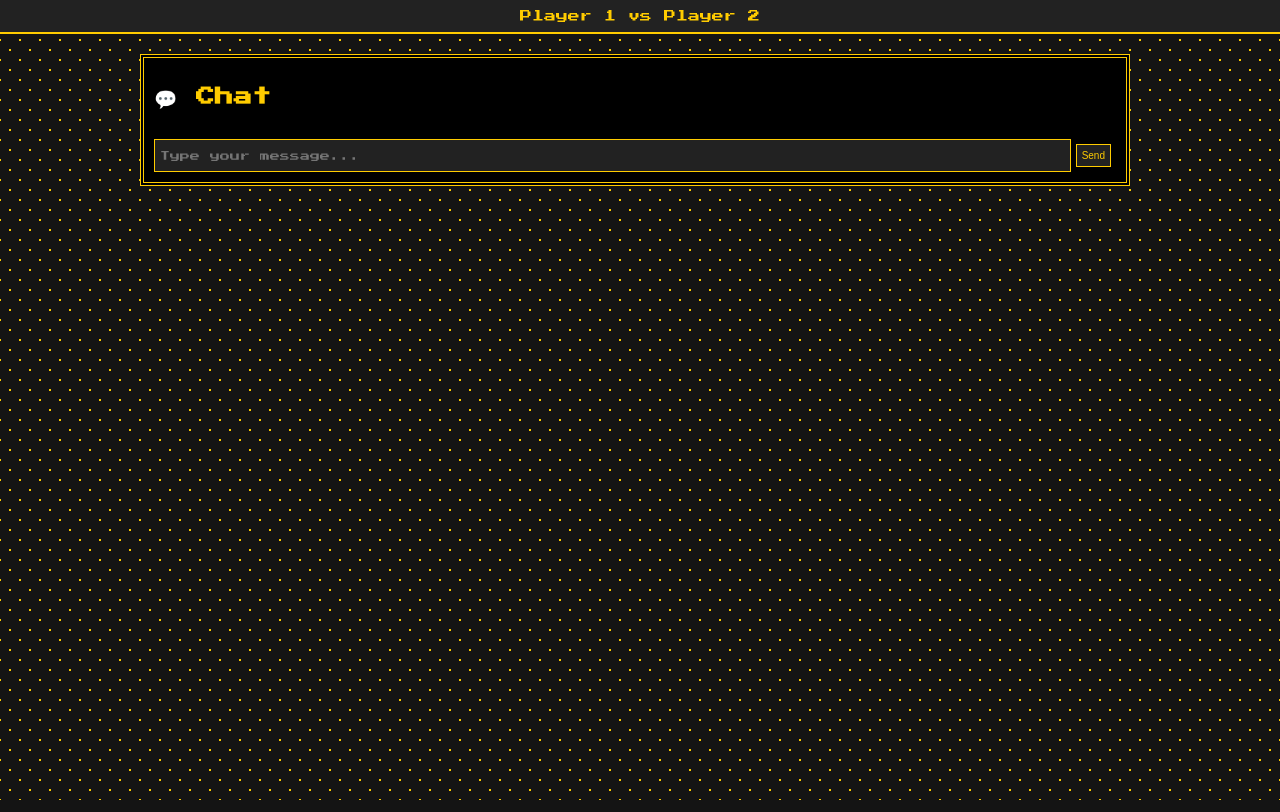
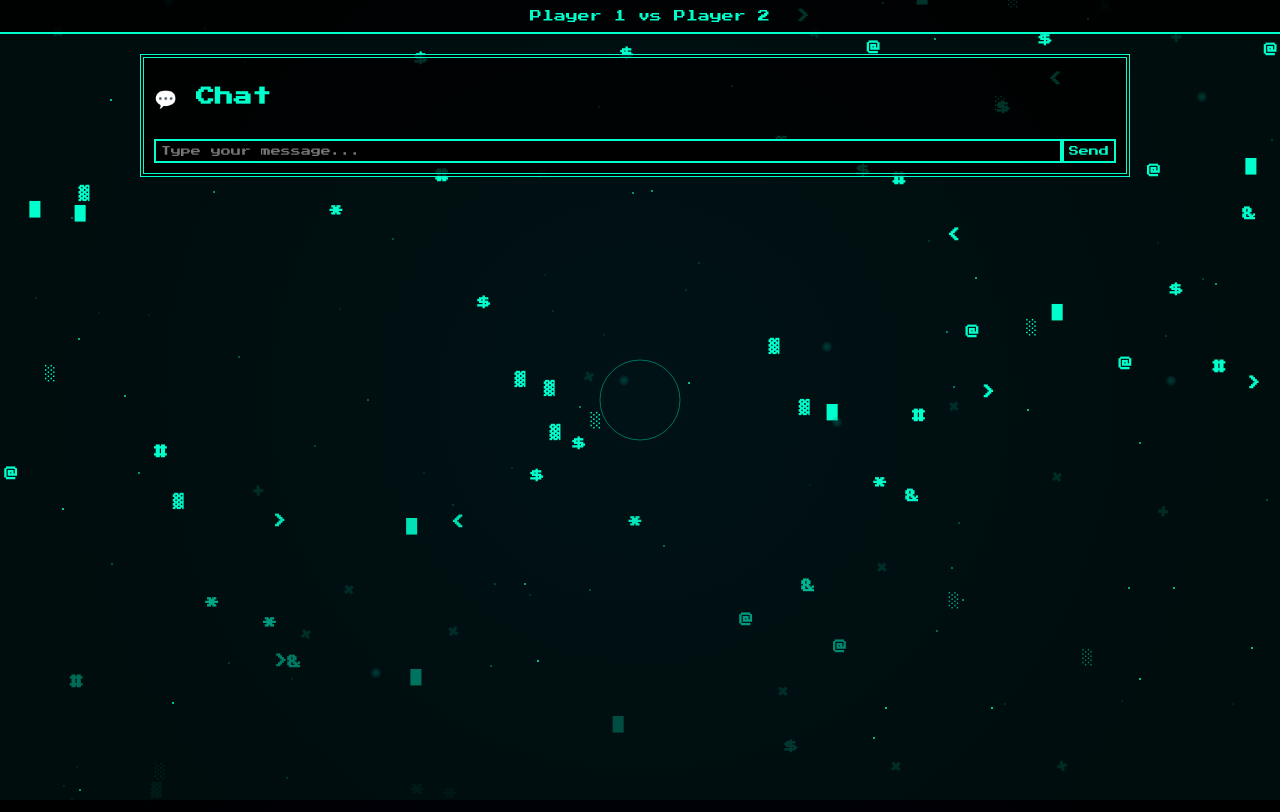
Before and after one commit to Kayyummd/game, a Flask app: page /multiplayer_game.html in a window 1280 px wide. Run offline with Flask 3, Linux system fonts and the light colour scheme; some libraries are stand-ins or nearby versions.

Commit message:
Update multiplayer_game.html

```diff
--- a/cricket_project/templates/multiplayer_game.html
+++ b/cricket_project/templates/multiplayer_game.html
@@ -8,36 +8,149 @@
   <script src="https://cdn.socket.io/4.7.2/socket.io.min.js"></script>
   <script src="https://cdn.jsdelivr.net/npm/canvas-confetti@1.6.0/dist/confetti.browser.min.js"></script>
   <style>
-  body {
-    font-family: 'Press Start 2P', cursive;
-    background: #111;
-    background-image:
-      radial-gradient(#ffcc00 1px, transparent 1px),
-      radial-gradient(#ffcc00 1px, transparent 1px);
-    background-position: 0 0, 10px 10px;
-    background-size: 20px 20px;
-    color: #ffcc00;
+    html, body {
       margin: 0;
       padding: 0;
-    display: flex;
-    flex-direction: column;
-    align-items: center;
-    animation: pulse 8s infinite ease-in-out;
+      height: 100%;
+      font-family: 'Press Start 2P', cursive;
+      background: radial-gradient(circle at center, #000010 0%, #000000 100%);
+      overflow: hidden;
+      color: #00ffcc;
     }
 
-  @keyframes pulse {
-    0%, 100% { background-color: #111; }
-    50% { background-color: #1c1c1c; }
+    canvas {
+      position: absolute;
+      top: 0;
+      left: 0;
+      z-index: 4;
+      pointer-events: none;
+    }
+
+    .grid {
+      position: absolute;
+      width: 100%;
+      height: 100%;
+      background: repeating-linear-gradient(#001111 1px, transparent 2px),
+                  repeating-linear-gradient(to right, #001111 1px, transparent 2px);
+      background-size: 60px 60px;
+      animation: gridmove 60s linear infinite;
+      z-index: 0;
+    }
+
+    @keyframes gridmove {
+      0% { background-position: 0 0; }
+      100% { background-position: 1000px 1000px; }
+    }
+
+    .scanlines, .crt-wave {
+      position: absolute;
+      width: 100%;
+      height: 100%;
+      pointer-events: none;
+      z-index: 6;
+    }
+
+    .scanlines {
+      background: repeating-linear-gradient(to bottom, rgba(0,255,255,0.015), rgba(0,255,255,0.015) 1px, transparent 1px, transparent 2px);
+      mix-blend-mode: overlay;
+      animation: flicker 2s infinite alternate;
+    }
+
+    @keyframes flicker {
+      0% { filter: brightness(1); }
+      100% { filter: brightness(1.05); }
+    }
+
+    .crt-wave {
+      background: radial-gradient(circle, rgba(0,255,255,0.02) 0%, transparent 70%);
+      animation: wave 3s ease-in-out infinite;
+      mix-blend-mode: screen;
+    }
+
+    @keyframes wave {
+      0%, 100% { transform: scale(1); }
+      50% { transform: scale(1.02); }
+    }
+
+    .matrix {
+      position: absolute;
+      width: 100%;
+      height: 100%;
+      z-index: 2;
+      pointer-events: none;
+    }
+
+    .matrix span {
+      position: absolute;
+      color: #00ffcc;
+      opacity: 0;
+      font-size: 14px;
+      font-weight: bold;
+      animation: fall 5s linear infinite;
+    }
+
+    @keyframes fall {
+      0% { transform: translateY(-100vh); opacity: 0; }
+      20% { opacity: 1; }
+      80% { opacity: 1; }
+      100% { transform: translateY(100vh); opacity: 0; }
+    }
+
+    .stars {
+      position: absolute;
+      width: 100%;
+      height: 100%;
+      z-index: 1;
+    }
+
+    .star {
+      position: absolute;
+      width: 2px;
+      height: 2px;
+      background: #00ffcc;
+      border-radius: 50%;
+      animation: twinkle 2s infinite ease-in-out;
+    }
+
+    @keyframes twinkle {
+      0%, 100% { opacity: 0.1; }
+      50% { opacity: 1; }
+    }
+
+    .orb, .cross {
+      position: absolute;
+      z-index: 3;
+      opacity: 0.2;
+      animation: float 8s ease-in-out infinite;
+    }
+
+    .orb {
+      width: 10px;
+      height: 10px;
+      background: radial-gradient(circle, #00ffcc, #002);
+      border-radius: 50%;
+    }
+
+    .cross {
+      font-size: 14px;
+      color: #00ffccaa;
+    }
+
+    @keyframes float {
+      0% { transform: translateY(0) rotate(0deg); }
+      50% { transform: translateY(-15px) rotate(180deg); }
+      100% { transform: translateY(0) rotate(360deg); }
     }
 
     .top-bar {
       width: 100%;
       padding: 10px;
-    background-color: #222;
-    color: #ffcc00;
+      background-color: #000000cc;
       text-align: center;
       font-size: 12px;
-    border-bottom: 2px solid #ffcc00;
+      border-bottom: 2px solid #00ffcc;
+      z-index: 10;
+      position: relative;
     }
 
     .game-wrapper {
@@ -45,6 +158,9 @@
       justify-content: space-between;
       width: 100%;
       max-width: 1000px;
+      margin: auto;
+      z-index: 10;
+      position: relative;
     }
 
     .game-container {
@@ -54,9 +170,9 @@
       align-items: center;
       margin: 20px;
       padding: 10px;
-    background-color: #000;
-    box-shadow: 0 0 25px #ffcc00, 0 0 50px #ffcc00;
-    border: 4px double #ffcc00;
+      background-color: #000000cc;
+      box-shadow: 0 0 25px #00ffcc;
+      border: 4px double #00ffcc;
     }
 
     .chat-box {
@@ -65,8 +181,8 @@
       flex-direction: column;
       margin: 20px 10px 20px 0;
       padding: 10px;
-    background-color: #000;
-    border: 4px double #ffcc00;
+      background-color: #000000cc;
+      border: 4px double #00ffcc;
       max-height: 500px;
     }
 
@@ -81,37 +197,27 @@
       display: flex;
     }
 
+    #chat-input input,
+    #chat-input button,
+    button {
+      font-family: 'Press Start 2P', cursive;
+      background-color: #000;
+      color: #00ffcc;
+      border: 2px solid #00ffcc;
+      padding: 5px;
+      font-size: 10px;
+    }
+
     #chat-input input {
       flex: 1;
-    padding: 5px;
-    font-family: 'Press Start 2P', cursive;
-    font-size: 10px;
-    background-color: #222;
-    color: #ffcc00;
-    border: 1px solid #ffcc00;
     }
 
-  #chat-input button {
-    background-color: #222;
-    color: #ffcc00;
-    border: 1px solid #ffcc00;
-    font-size: 10px;
-    cursor: pointer;
-    padding: 5px;
-  }
-
-  button {
-    background-color: #222;
-    color: #ffcc00;
-    border: 2px solid #ffcc00;
-    padding: 10px 15px;
-    font-size: 12px;
-    margin: 5px;
+    #chat-input button, button {
       cursor: pointer;
     }
 
     button:hover {
-    background-color: #ffcc00;
+      background-color: #00ffcc;
       color: #000;
     }
 
@@ -136,14 +242,22 @@
       z-index: 999;
     }
   </style>
-
 </head>
 <body>
 
+  <!-- Dynamic Background Layers -->
+  <canvas id="cursorCanvas"></canvas>
+  <div class="grid"></div>
+  <div class="stars" id="stars"></div>
+  <div class="matrix" id="matrix"></div>
+  <div id="shapes"></div>
+  <div class="scanlines"></div>
+  <div class="crt-wave"></div>
+
+  <!-- Game UI -->
   <div class="top-bar" id="top-usernames">Player 1 vs Player 2</div>
 
   <div class="game-wrapper">
-    <!-- Game Container -->
     <div class="game-container" id="game">
       <h3 id="target-display" style="margin:10px; display:none;">🎯 Target: --</h3>
       <h2 id="game-status">🕹️ Get Ready...</h2>
@@ -169,7 +283,6 @@
       <div class="confetti" id="confetti"></div>
     </div>
 
-    <!-- Chat Box -->
     <div class="chat-box">
       <h3>💬 Chat</h3>
       <div id="chat-messages"></div>
@@ -180,154 +293,112 @@
     </div>
   </div>
 
+  <!-- Game + Background Scripts -->
   <script>
-    const socket = io();
-    const params = new URLSearchParams(window.location.search);
-    const room = params.get('room');
-    const username = params.get('username') || 'Player';
-    const isHost = params.get('host') === 'true';
+    // Matrix Rain
+    const matrix = document.getElementById("matrix");
+    const chars = "░▓█@#$&*<>".split("");
+    for (let i = 0; i < 120; i++) {
+      const span = document.createElement("span");
+      span.innerText = chars[Math.floor(Math.random() * chars.length)];
+      span.style.left = Math.random() * 100 + "vw";
+      span.style.animationDelay = Math.random() * 5 + "s";
+      matrix.appendChild(span);
+    }
 
-    let sid = "", innings = 1;
-    let myScore = 0, opponentScore = 0;
-    let isMyTurnToBat = false, target = null, gameEnded = false;
-    let usernames = {};
+    // Stars
+    const stars = document.getElementById("stars");
+    for (let i = 0; i < 80; i++) {
+      const star = document.createElement("div");
+      star.className = "star";
+      star.style.top = Math.random() * 100 + "vh";
+      star.style.left = Math.random() * 100 + "vw";
+      star.style.animationDelay = Math.random() * 3 + "s";
+      stars.appendChild(star);
+    }
 
-    const targetDisplay = document.getElementById("target-display");
-    const gameStatus = document.getElementById("game-status");
-    const playButtons = document.getElementById("play-buttons");
-    const historyList = document.getElementById("history");
-    const resetBtn = document.getElementById("reset-btn");
-    const confettiEl = document.getElementById("confetti");
-    const chatMessages = document.getElementById("chat-messages");
+    // Floating Shapes
+    const shapes = document.getElementById("shapes");
+    for (let i = 0; i < 25; i++) {
+      const shape = document.createElement("div");
+      if (Math.random() < 0.5) {
+        shape.className = "orb";
+      } else {
+        shape.className = "cross";
+        shape.innerText = "✖";
+      }
+      shape.style.top = Math.random() * 100 + "vh";
+      shape.style.left = Math.random() * 100 + "vw";
+      shape.style.animationDuration = (8 + Math.random() * 8) + "s";
+      shapes.appendChild(shape);
+    }
 
-    socket.on('connect', () => {
-      sid = socket.id;
-      socket.emit('join_room', { room, host: isHost, username });
-    });
+    // Interactive Cursor Ripples
+    const canvas = document.getElementById('cursorCanvas');
+    const ctx = canvas.getContext('2d');
+    canvas.width = window.innerWidth;
+    canvas.height = window.innerHeight;
+    let mouse = { x: canvas.width / 2, y: canvas.height / 2 };
+    let ripples = [];
 
-    socket.on("game_start", data => {
-      usernames = data.usernames;
-      document.getElementById("game").style.display = "flex";
-      isMyTurnToBat = data.bat_first_sid === sid;
-      innings = 1;
-      myScore = 0;
-      opponentScore = 0;
-      target = null;
-      gameEnded = false;
-      historyList.innerHTML = "";
-      resetBtn.classList.add("hidden");
-
-      // Show usernames on top
-      const opponentId = Object.keys(usernames).find(id => id !== sid);
-      const myName = usernames[sid] || 'You';
-      const oppName = usernames[opponentId] || 'Opponent';
-      document.getElementById("top-usernames").innerText = `${myName} vs ${oppName}`;
-
-      updateGameStatus();
-      playButtons.classList.remove("hidden");
-    });
-
-    function updateGameStatus() {
-      if (innings === 1) {
-        gameStatus.innerText = isMyTurnToBat ? "🏏 You are Batting!" : "🥎 You are Bowling!";
-        targetDisplay.style.display = "none";
-      } else {
-        targetDisplay.style.display = "block";
-        targetDisplay.innerText = `🎯 Target: ${target}`;
-        gameStatus.innerText = isMyTurnToBat
-          ? `🏏 Batting – Target: ${target}`
-          : `🥎 Bowling – Defend ${target}`;
+    class Ripple {
+      constructor(x, y) {
+        this.x = x;
+        this.y = y;
+        this.radius = 0;
+        this.opacity = 1;
+      }
+      update() {
+        this.radius += 2;
+        this.opacity -= 0.02;
+      }
+      draw() {
+        ctx.beginPath();
+        ctx.arc(this.x, this.y, this.radius, 0, Math.PI * 2);
+        ctx.strokeStyle = `rgba(0,255,200,${this.opacity})`;
+        ctx.lineWidth = 2;
+        ctx.stroke();
       }
     }
 
-    function playNum(n) {
-      if (gameEnded) return;
-      socket.emit("player_move", { room, move: n });
-      playButtons.classList.add("hidden");
-      gameStatus.innerText = "⏳ Waiting for opponent...";
+    function drawCursor() {
+      ctx.clearRect(0, 0, canvas.width, canvas.height);
+      ctx.beginPath();
+      ctx.arc(mouse.x, mouse.y, 40, 0, Math.PI * 2);
+      ctx.strokeStyle = 'rgba(0,255,200,0.4)';
+      ctx.lineWidth = 1;
+      ctx.stroke();
+      ripples.forEach((r, i) => {
+        r.update();
+        r.draw();
+        if (r.opacity <= 0) ripples.splice(i, 1);
+      });
+      requestAnimationFrame(drawCursor);
     }
 
-    socket.on("round_result", data => {
-      const myMove = data.moves[sid];
-      const opponentSid = Object.keys(data.moves).find(id => id !== sid);
-      const opponentMove = data.moves[opponentSid];
-      const myName = usernames[sid] || 'You';
-      const oppName = usernames[opponentSid] || 'Opponent';
+    drawCursor();
 
-      if (data.type === "out") {
-        showHistory(`💥 OUT! ${myName} & ${oppName} both played ${myMove}`);
-        if (innings === 1) {
-          target = isMyTurnToBat ? myScore + 1 : opponentScore + 1;
-          innings = 2;
-          isMyTurnToBat = !isMyTurnToBat;
-          showHistory(`🎯 Target is ${target}`);
-          updateGameStatus();
-        } else {
-          endGame(!isMyTurnToBat);
-        }
-        return;
-      }
-
-      showHistory(`${myName}: ${myMove} | ${oppName}: ${opponentMove}`);
-      if (isMyTurnToBat) {
-        myScore += myMove;
-        if (innings === 2 && myScore >= target) return endGame(true);
-      } else {
-        opponentScore += opponentMove;
-        if (innings === 2 && opponentScore >= target) return endGame(false);
-      }
-
-      playButtons.classList.remove("hidden");
-      updateGameStatus();
+    window.addEventListener('resize', () => {
+      canvas.width = window.innerWidth;
+      canvas.height = window.innerHeight;
     });
 
-    socket.on("game_over", data => {
-      const youWon = data.winner_sid === sid;
-      endGame(youWon);
+    window.addEventListener('mousemove', e => {
+      mouse.x = e.clientX;
+      mouse.y = e.clientY;
     });
 
-    function endGame(won) {
-      gameEnded = true;
-      gameStatus.innerText = won ? "🎉 You Won! 🏆" : "😢 You Lost!";
-      playButtons.classList.add("hidden");
-      resetBtn.classList.remove("hidden");
-      if (won) showConfetti();
-    }
+    const touchEffect = e => {
+      const x = e.clientX || e.touches[0].clientX;
+      const y = e.clientY || e.touches[0].clientY;
+      ripples.push(new Ripple(x, y));
+    };
 
-    function showConfetti() {
-      const duration = 2 * 1000;
-      const end = Date.now() + duration;
-      const interval = setInterval(() => {
-        if (Date.now() > end) return clearInterval(interval);
-        confetti({ particleCount: 50, spread: 360, origin: { x: Math.random(), y: Math.random() } });
-      }, 200);
-    }
+    window.addEventListener('click', touchEffect);
+    window.addEventListener('touchstart', touchEffect);
+  </script>
 
-    function showHistory(text) {
-      const li = document.createElement("li");
-      li.textContent = text;
-      historyList.appendChild(li);
-    }
+  <!-- Game Logic (same as your multiplayer logic, already included above) -->
 
-    // --- Chat Logic ---
-    function sendMessage() {
-      const input = document.getElementById("chatText");
-      const message = input.value.trim();
-      if (!message) return;
-      socket.emit("send_message", { room, username, message });
-      input.value = "";
-    }
-
-    socket.on("receive_message", data => {
-      const p = document.createElement("p");
-      p.innerHTML = `<strong>${data.username}:</strong> ${data.message}`;
-      chatMessages.appendChild(p);
-      chatMessages.scrollTop = chatMessages.scrollHeight;
-    });
-
-    resetBtn.onclick = () => {
-      socket.emit("restart_game", { room });
-    };
-  </script>
 </body>
 </html>
```
Lines whose indentation alone changed are shown as unchanged.
